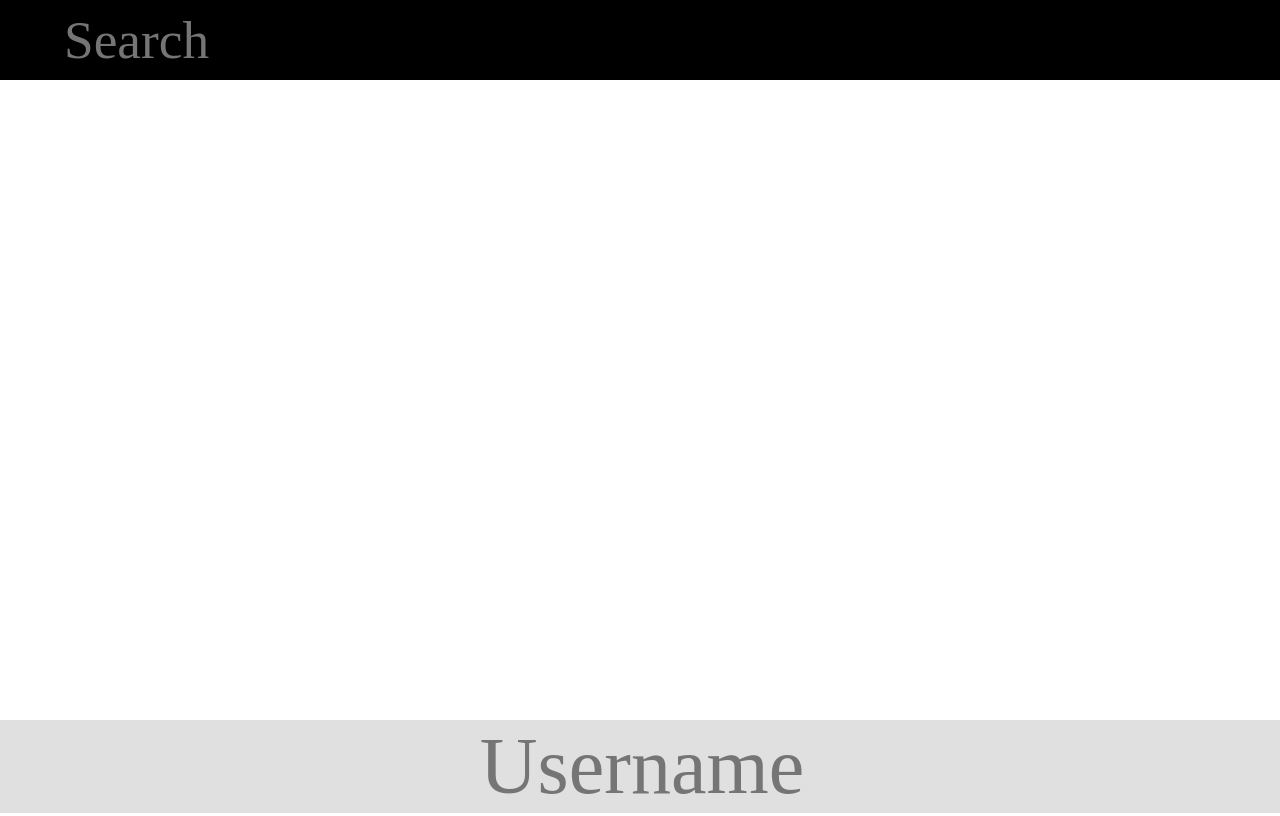
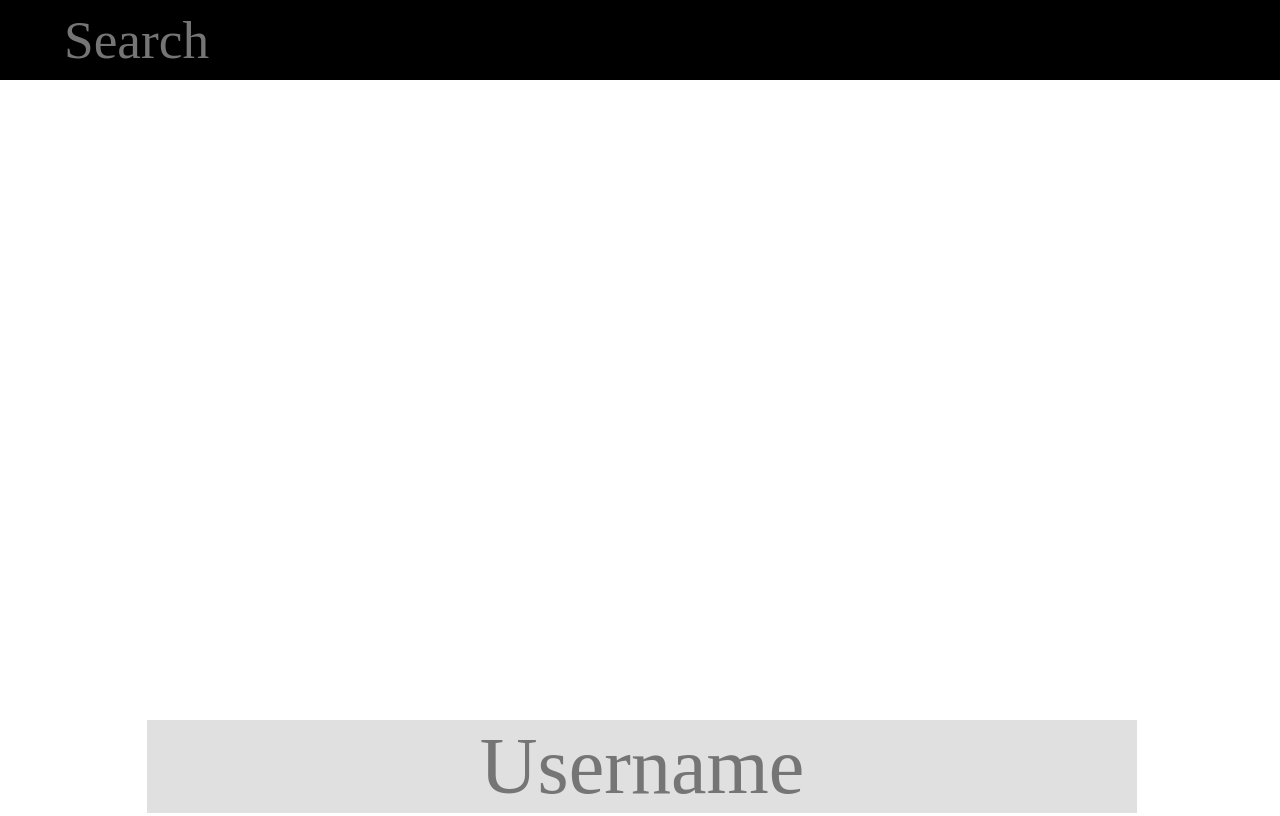
Before and after one commit to HoganMcDonald/capture, a website: page public/views/index.html in a window 1280 px wide. Shown: the top 816 px of the page. Drawn offline with Linux system fonts and the light colour scheme; files whose address does not match are found by name.

Commit message:
playing with heroku

```diff
--- a/public/styles/main.sass
+++ b/public/styles/main.sass
@@ -58,7 +58,7 @@ body
 .container
   margin: auto
   text-align: center
-  width: 100%
+
 
 .login
   height: 100%
```
Also changed, not shown: public/styles/main.min.css.
